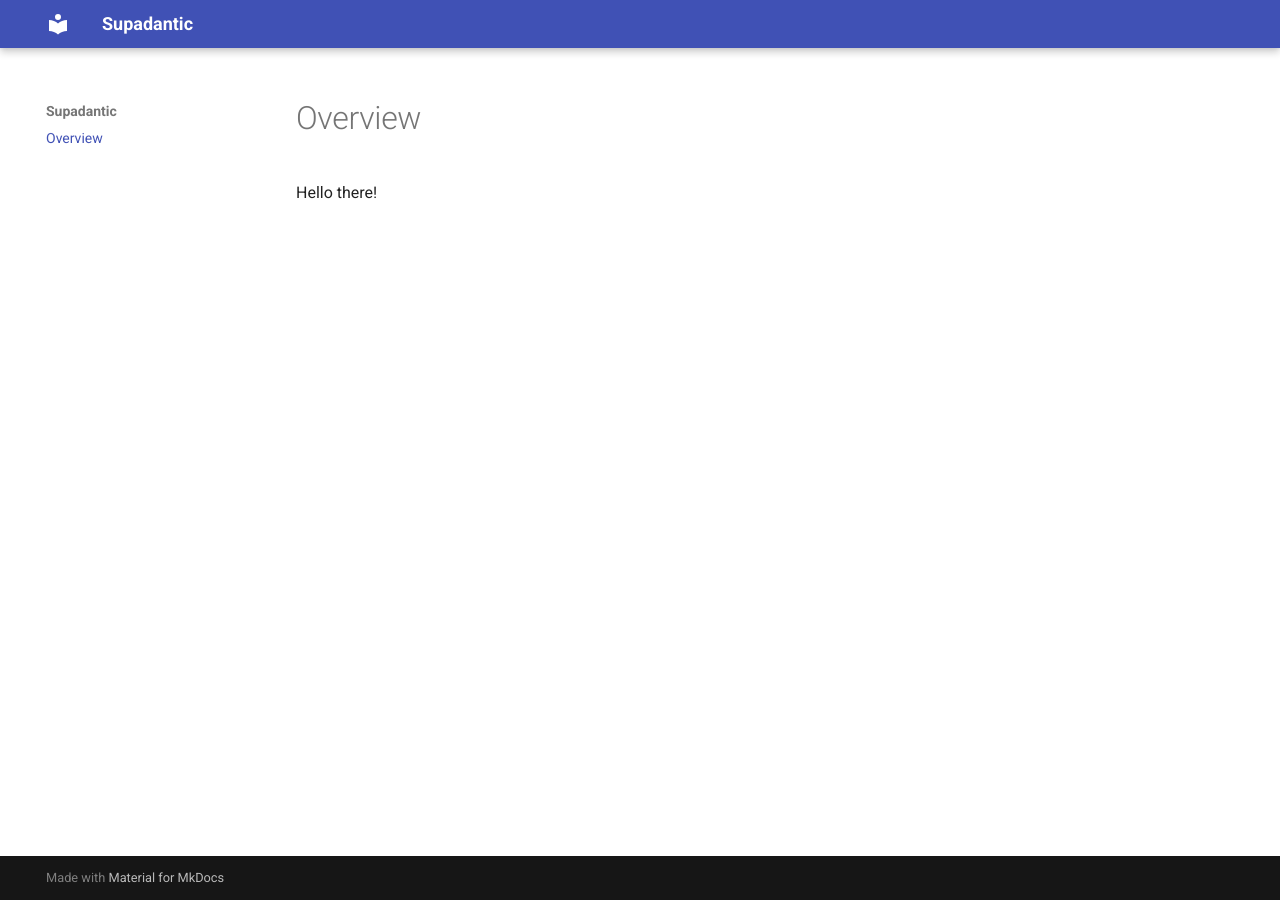
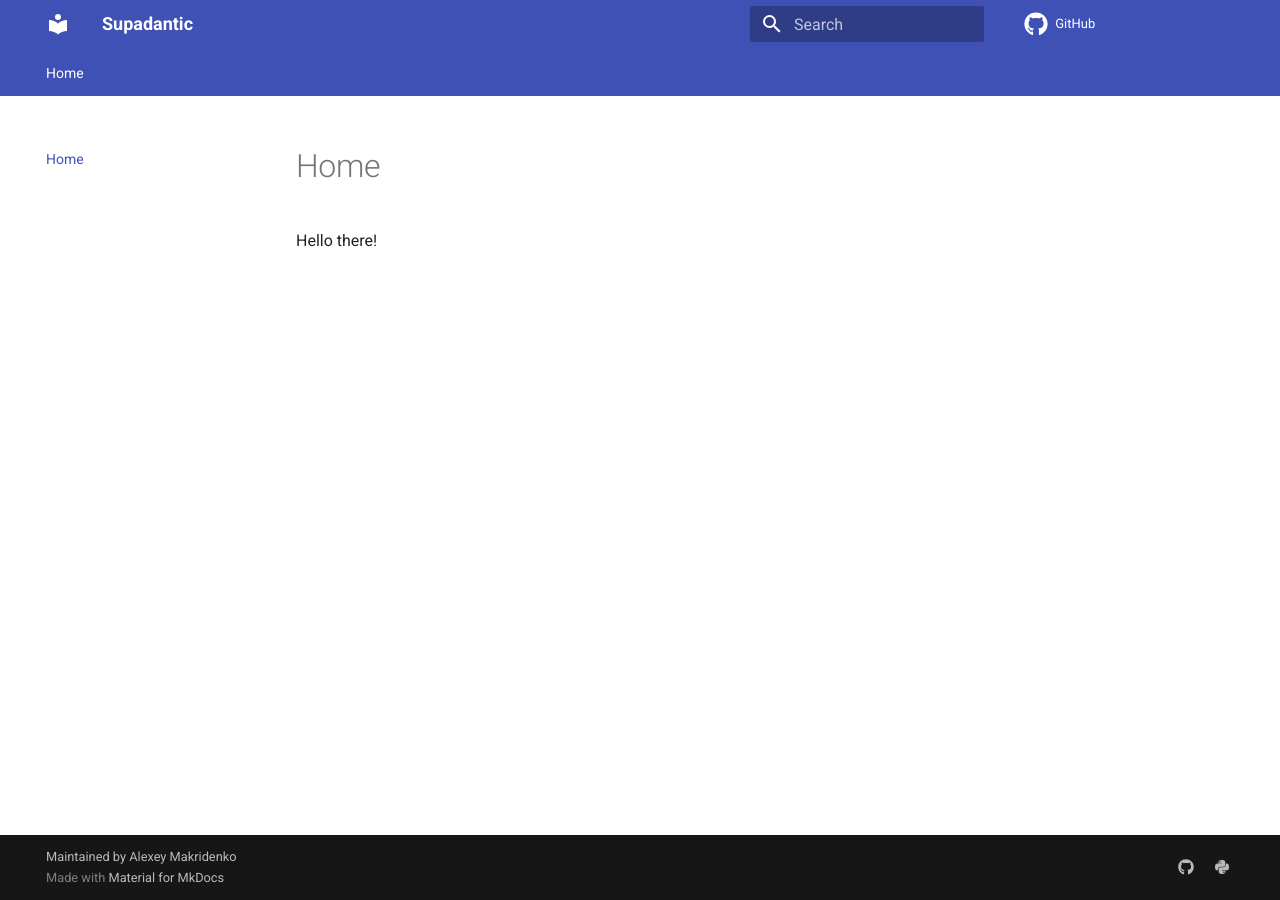
Before and after one commit to makridenko/supadantic, an MkDocs documentation site: the page built from docs/index.md, in a window 1280 px wide. Built offline with MkDocs 1.6.1 and Material for MkDocs 9.7.7, drawn with Linux system fonts in a browser that asks for light colours; comment, search, counter and statistics services are not loaded.

Commit message:
change mkdocs.yml

```diff
--- a/mkdocs.yml
+++ b/mkdocs.yml
@@ -1,10 +1,32 @@
 site_name: Supadantic
+repo_url: https://github.com/makridenko/supadantic
+site_url: https://makridenko.github.com/supadantic
+site_description: Supadantic is a small Python library that allows you to manage Supabase tables through Pydantic models. It is very convenient to use in projects based on FastAPI, Flask, and so on.
+copyright: Maintained by <a href="https://github.com/makridenko/">Alexey Makridenko</a>
+
+nav:
+  - Home: index.md
+
+plugins:
+  - search
+  - mkdocstrings
 
 theme:
   name: 'material'
+  feature:
+    tabs: true
+  icon:
+    repo: fontawesome/brands/github
 
-plugins:
-  - mkdocstrings
+extra:
+  social:
+    - icon: fontawesome/brands/github
+      link: https://github.com/makridenko/supadantic
+    - icon: fontawesome/brands/python
+      link: https://pypi.org/project/supadantic/
 
-nav:
-  - Overview: index.md
+markdown_extensions:
+  - toc:
+      permalink: true
+  - pymdownx.arithmatex:
+      generic: true
```
Also changed, not shown: README.md (renamed from docs/README.md).
